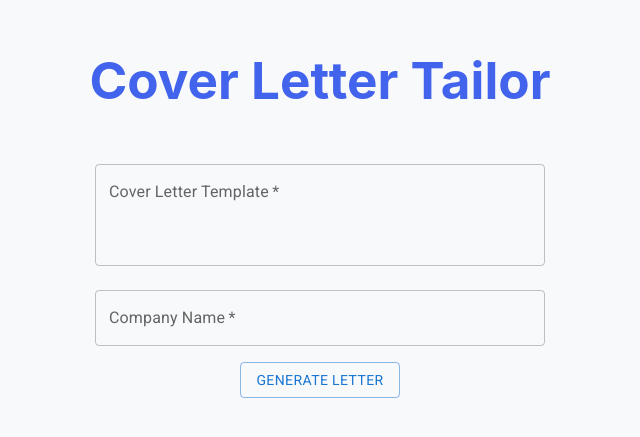
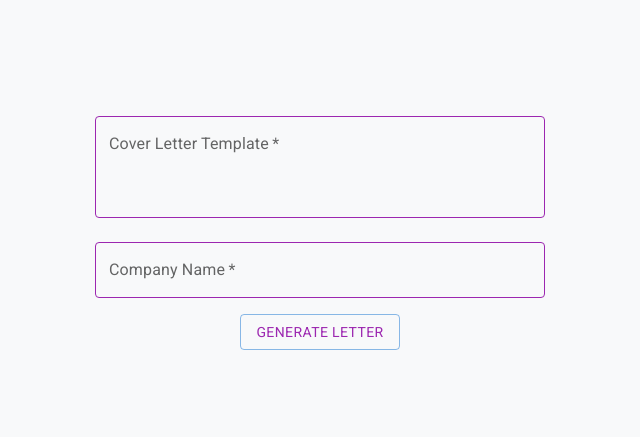
Before and after one commit to emiliayoffie/cl-tailor, a React (Vite) app: page / in a window 1280 px wide. Shown: the part 171-608 px from the top of the page, without its empty margins (320-960 px from the left). Built offline with nearby package versions, Linux system fonts and the light colour scheme.

Commit message:
implements theme in createnew

```diff
--- a/src/Components/CreateNewScreen.tsx
+++ b/src/Components/CreateNewScreen.tsx
@@ -1,8 +1,13 @@
 import React, { useState } from 'react';
-import { handleCoverLetterChange, handleCompanyNameChange, handleSubmit } from '../utils';
+import {
+  handleCoverLetterChange,
+  handleCompanyNameChange,
+  handleSubmit,
+} from '../utils';
 import Button from '@mui/material/Button';
 import VariantButtonGroup from './Buttons/VariantButtonGroup';
 import TextField from '@mui/material/TextField';
+import { useTheme } from '@mui/material/styles';
 
 interface createNewScreenProps {
   switchToViewCurrentScreen: () => void;
@@ -21,6 +26,8 @@ const CreateNewScreen = ({
   companyName,
   setCompanyName,
 }: createNewScreenProps) => {
+  const theme = useTheme();
+
   const [coverLetterError, setCoverLetterError] = useState(false);
   const [companyNameError, setCompanyNameError] = useState(false);
 
@@ -38,12 +45,16 @@ const CreateNewScreen = ({
   };
 
   const button = [
-    <Button onClick={generateLetter}>Generate Letter</Button>
+    <Button
+      style={{ color: theme.palette.secondary.main }}
+      onClick={generateLetter}
+    >
+      Generate Letter
+    </Button>,
   ];
 
   return (
     <div className="container">
-      <h1>Cover Letter Tailor</h1>
       <div className="initial-screen">
         <TextField
           label="Cover Letter Template"
@@ -56,9 +67,29 @@ const CreateNewScreen = ({
           variant="outlined"
           fullWidth
           margin="normal"
-          sx={{ maxWidth: '75%' }}
+          sx={{
+            maxWidth: '75%',
+            '& .MuiInputBase-input': {
+              color: theme.palette.secondary.main,
+            },
+            '& .MuiInputBase-input::placeholder': {
+              color: theme.palette.secondary.light,
+              opacity: 1,
+            },
+            '& .MuiOutlinedInput-root': {
+              '& fieldset': {
+                borderColor: theme.palette.secondary.main, // Default state
+              },
+              '&:hover fieldset': {
+                borderColor: theme.palette.secondary.dark, // Hover state
+              },
+              '&.Mui-focused fieldset': {
+                borderColor: theme.palette.secondary.main, // Focus state
+              },
+            },
+          }}
           error={coverLetterError}
-          helperText={coverLetterError ? "Cover letter cannot be empty" : ""}
+          helperText={coverLetterError ? 'Cover letter cannot be empty' : ''}
         />
         <TextField
           label="Company Name"
@@ -70,9 +101,29 @@ const CreateNewScreen = ({
           variant="outlined"
           fullWidth
           margin="normal"
-          sx={{ maxWidth: '75%' }}
+          sx={{
+            maxWidth: '75%',
+            '& .MuiInputBase-input': {
+              color: theme.palette.secondary.main,
+            },
+            '& .MuiInputBase-input::placeholder': {
+              color: theme.palette.secondary.light,
+              opacity: 1,
+            },
+            '& .MuiOutlinedInput-root': {
+              '& fieldset': {
+                borderColor: theme.palette.secondary.main, // Default state
+              },
+              '&:hover fieldset': {
+                borderColor: theme.palette.secondary.dark, // Hover state
+              },
+              '&.Mui-focused fieldset': {
+                borderColor: theme.palette.secondary.main, // Focus state
+              },
+            },
+          }}
           error={companyNameError}
-          helperText={companyNameError ? "Company name cannot be empty" : ""}
+          helperText={companyNameError ? 'Company name cannot be empty' : ''}
         />
         <VariantButtonGroup buttons={button} />
       </div>
```
